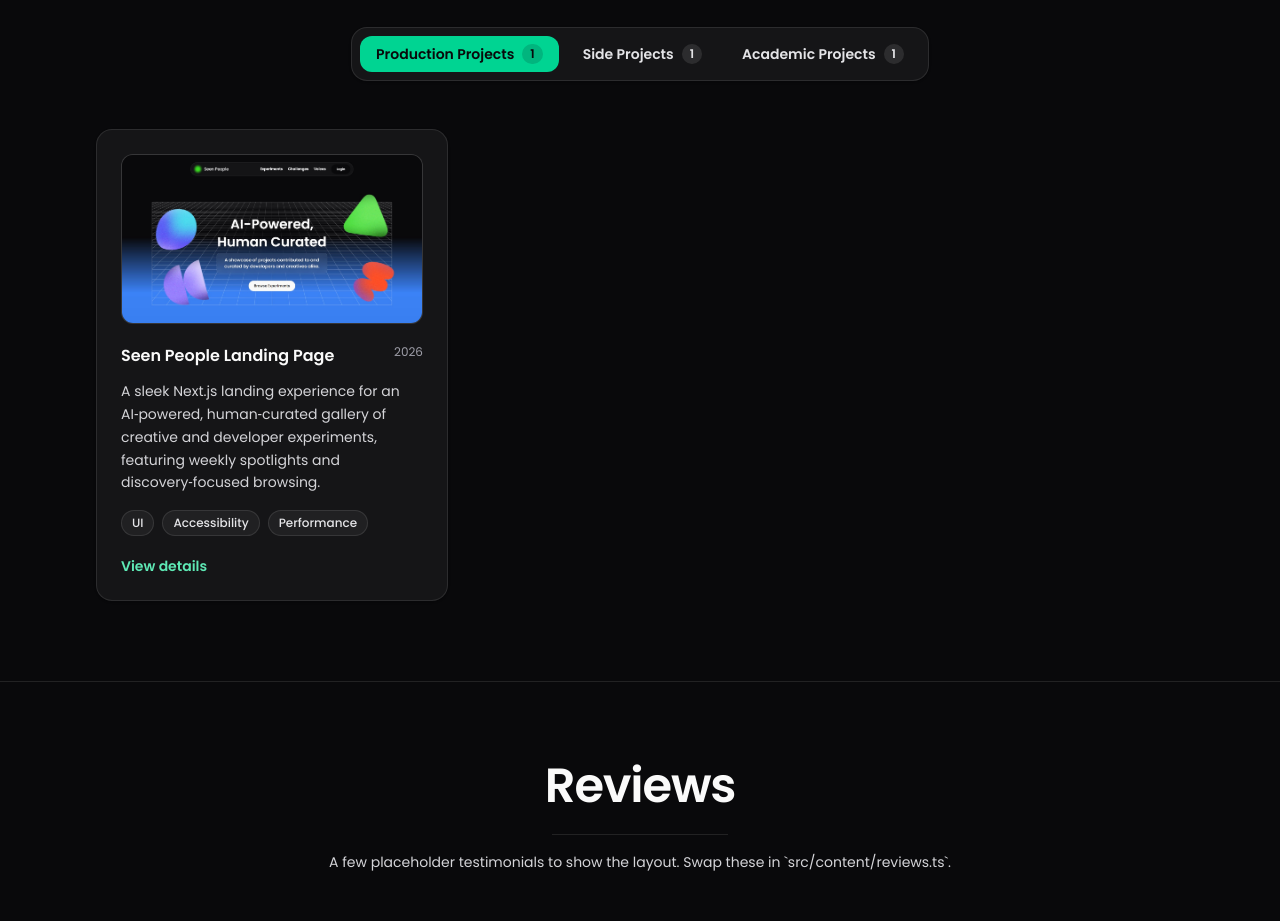
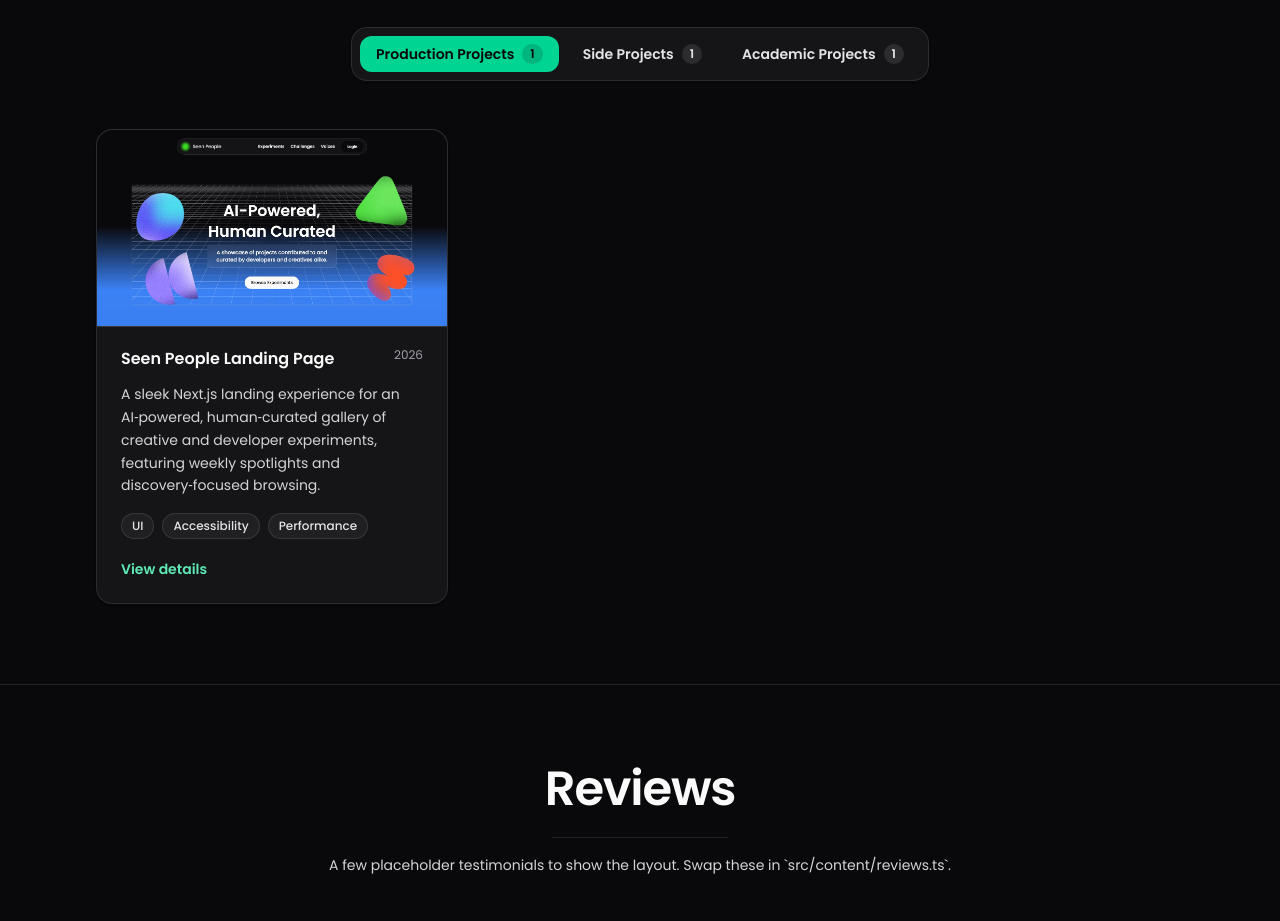
Before and after one commit to kstamaria29/portfolio, a React (Vite) app: page / in a window 1280 px wide. Shown: the part 2400-3321 px from the top of the page. Built offline with nearby package versions, Linux system fonts and the light colour scheme.

Commit message:
Removed padding for thumbnails in Project Cards

```diff
--- a/src/components/sections/Projects.tsx
+++ b/src/components/sections/Projects.tsx
@@ -156,7 +156,7 @@ export function Projects() {
               {...hoverTap}
             >
               {project.images[0] ? (
-                <div className="mb-5 overflow-hidden rounded-xl border border-zinc-200/70 bg-zinc-50 dark:border-white/10 dark:bg-white/5">
+                <div className="-mx-6 -mt-6 mb-5 overflow-hidden rounded-t-2xl bg-zinc-50 dark:bg-white/5">
                   <img
                     src={project.images[0].src}
                     alt={project.images[0].alt}
@@ -164,6 +164,7 @@ export function Projects() {
                     loading="lazy"
                     decoding="async"
                   />
+                  <div className="h-px bg-zinc-200/70 dark:bg-white/10" aria-hidden="true" />
                 </div>
               ) : null}
               <div className="flex items-start justify-between gap-4">
```
Also changed, not shown: 2 other files (tests, documents, lock files or other folders).
